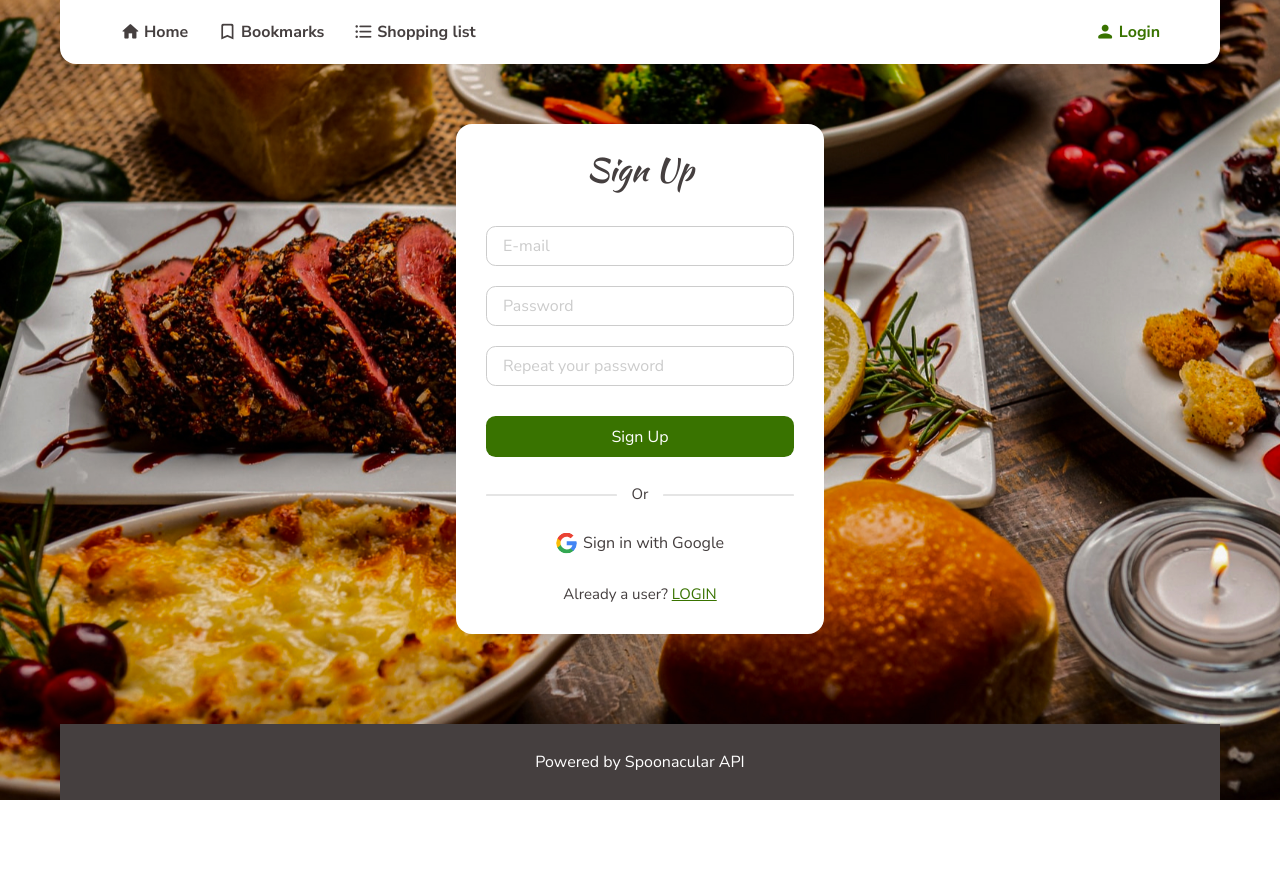
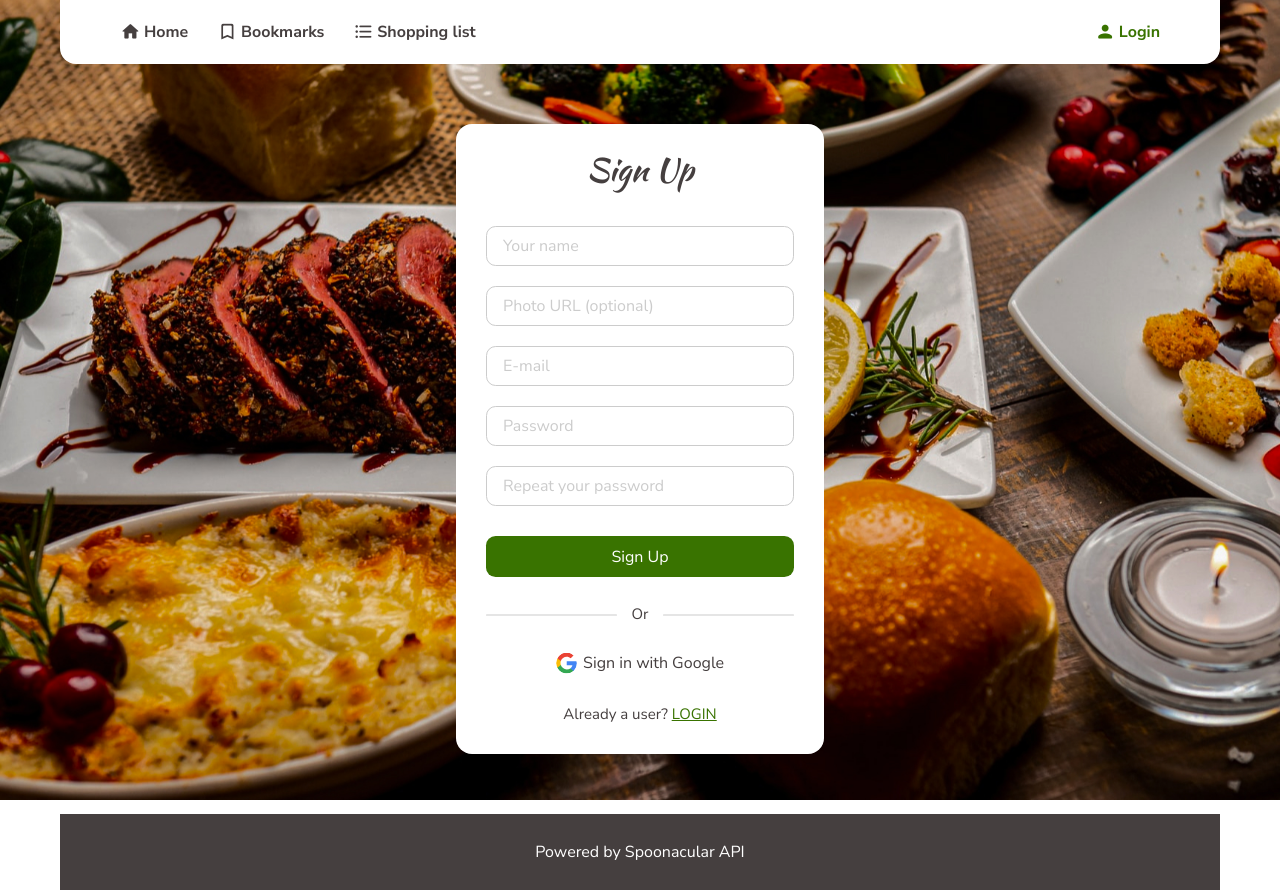
Before and after one commit to K0D0D/recipe-app, a React (Create React App) app: page /auth in a window 1280 px wide. Both pictures are taken after a click on the button "SIGN UP". Before the commit the page ends 800 px from the top, so only its background shows below. Built offline with nearby package versions, Linux system fonts and the light colour scheme; no server answers.

Commit message:
added user display name and photo url

```diff
--- a/src/components/SignUp/SignUp.jsx
+++ b/src/components/SignUp/SignUp.jsx
@@ -2,7 +2,8 @@ import { useForm } from "react-hook-form";
 import InputField from "../InputField/InputField";
 import {
 	emailFieldRules,
-	passwordFieldRules
+	passwordFieldRules,
+	urlFieldRules
 } from "../../utils/validation";
 import { useDispatch } from "react-redux";
 import { registerInApp } from "../../redux/auth/authThunks";
@@ -18,11 +19,37 @@ const SignUp = ({ rowClassName }) => {
 		mode: "onTouched"
 	});
 
-	const onSubmit = ({ email, password }) =>
-		dispatch(registerInApp({ email, password }));
+	const onSubmit = ({ email, password, name, profilePic }) =>
+		dispatch(registerInApp({ email, password, name, profilePic }));
 
 	return (
 		<form onSubmit={handleSubmit(onSubmit)}>
+			<div className={rowClassName}>
+				<InputField
+					name="name"
+					control={control}
+					rules={{
+						required: true
+					}}
+					placeholder="Your name"
+					autoComplete="off"
+					type="text"
+					disabled={isLoading}
+				/>
+			</div>
+			<div className={rowClassName}>
+				<InputField
+					name="profilePic"
+					control={control}
+					rules={{
+						...urlFieldRules
+					}}
+					placeholder="Photo URL (optional)"
+					autoComplete="off"
+					type="text"
+					disabled={isLoading}
+				/>
+			</div>
 			<div className={rowClassName}>
 				<InputField
 					name="email"
--- a/src/redux/auth/authThunks.js
+++ b/src/redux/auth/authThunks.js
@@ -9,6 +9,7 @@ import {
 	firebaseErrors
 } from "../../firebase/firebaseUtils";
 import { doc, setDoc } from "firebase/firestore";
+import { updateProfile } from "firebase/auth";
 
 export const checkUserAuth = createAsyncThunk(
 	"auth/checkUserAuth",
@@ -19,7 +20,9 @@ export const checkUserAuth = createAsyncThunk(
 			if (user) {
 				return {
 					email: user.email,
-					uid: user.uid
+					uid: user.uid,
+					name: user.displayName,
+					profilePic: user.photoURL
 				};
 			} else {
 				return null;
@@ -32,15 +35,22 @@ export const checkUserAuth = createAsyncThunk(
 
 export const registerInApp = createAsyncThunk(
 	"auth/registerInApp",
-	async ({ email, password }, { rejectWithValue }) => {
+	async ({ email, password, name, profilePic }, { rejectWithValue }) => {
 		try {
 			const { user } = await firebaseRegister(email, password);
+
+			await updateProfile(user, {
+				displayName: name,
+				photoURL: profilePic
+			});
 
 			await setDoc(doc(db, "users", user.uid), { uid: user.uid, email });
 
 			return {
 				email,
-				uid: user.uid
+				uid: user.uid,
+				name,
+				profilePic
 			};
 		} catch (err) {
 			return rejectWithValue(firebaseErrors[err.code] || err.message);
@@ -56,7 +66,9 @@ export const loginToApp = createAsyncThunk(
 
 			return {
 				email,
-				uid: user.uid
+				uid: user.uid,
+				name: user.displayName,
+				profilePic: user.photoURL
 			};
 		} catch (err) {
 			return rejectWithValue(firebaseErrors[err.code] || err.message);
@@ -77,7 +89,9 @@ export const loginWithGoogle = createAsyncThunk(
 
 			return {
 				email: user.email,
-				uid: user.uid
+				uid: user.uid,
+				name: user.displayName,
+				profilePic: user.photoURL
 			};
 		} catch (err) {
 			return rejectWithValue(firebaseErrors[err.code] || err.message);
--- a/src/utils/validation.js
+++ b/src/utils/validation.js
@@ -21,3 +21,10 @@ export const passwordFieldRules = {
 		message: "Use 6 characters or more for your password"
 	}
 };
+
+export const urlFieldRules = {
+    pattern: {
+        value: /^(ftp|http|https):\/\/[^ "]+$/,
+        message: "Please enter a valid URL"
+    }
+};
```
